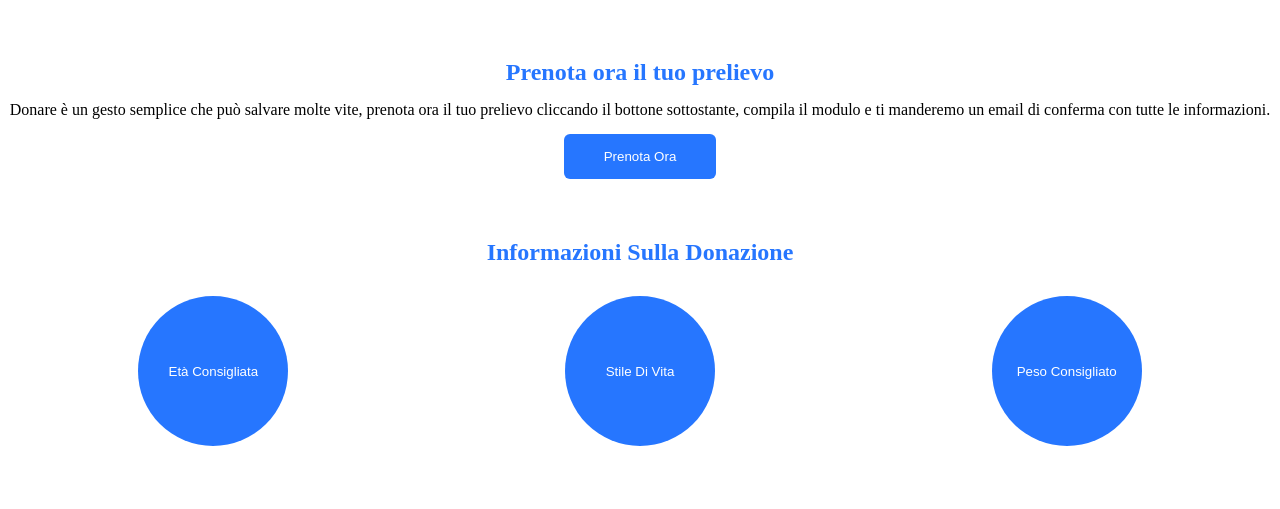
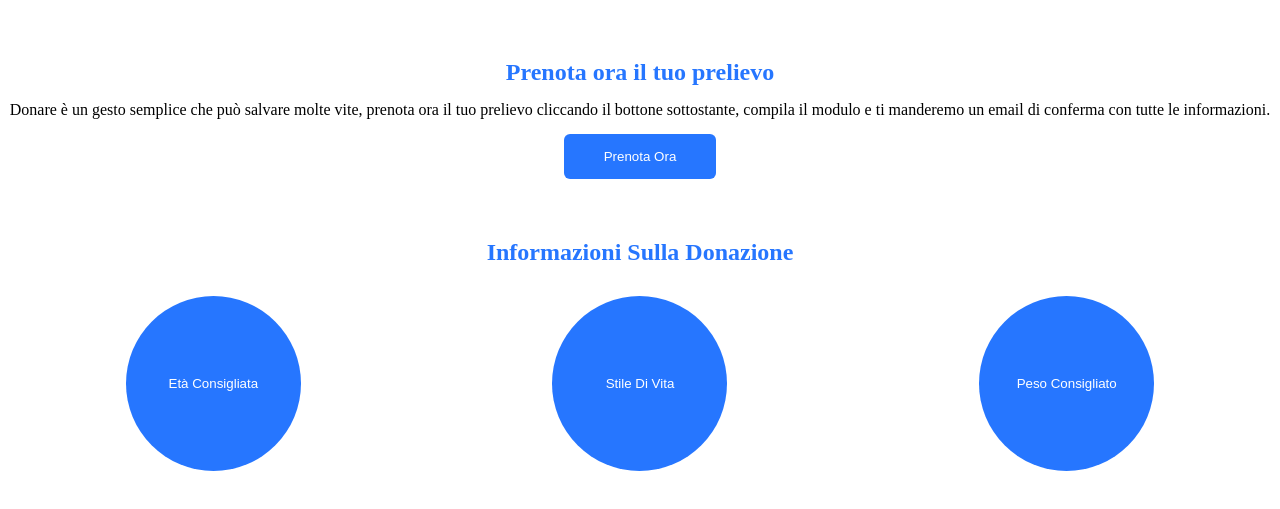
Before and after one commit to cotrib06/aviscivitavecchia, a plain HTML site: page index.html in a window 1280 px wide. Shown: the part 41-550 px from the top of the page. Drawn offline with Linux system fonts and the light colour scheme.

Commit message:
aggiunto transizione bottoni

```diff
--- a/index.html
+++ b/index.html
@@ -29,9 +29,18 @@
             <div id="info">
                 <h2>Informazioni Sulla Donazione</h2>
                 <div class="grid-container">
-                    <button class="info-btn">Età Consigliata</button>
-                    <button class="info-btn">Stile Di Vita</button>
-                    <button class="info-btn">Peso Consigliato</button>
+                    <div class="grid-item">
+                        <button class="info-btn">Età Consigliata</button>
+                        <p>Si consiglia un età compresa tra i 18 e i 60.</p>
+                    </div>
+                    <div class="grid-item">
+                        <button class="info-btn">Stile Di Vita</button>
+                        <p>Si deve avere uno stile di vita sano, e l'idoneità deve essere confermata dal medico curante.</p>
+                    </div>
+                    <div class="grid-item">
+                        <button class="info-btn">Peso Consigliato</button>
+                        <p>Si consiglia di non avere un peso inferiore ai 50kg.</p>
+                    </div>
                 </div>
             </div>
         </section>
--- a/style.css
+++ b/style.css
@@ -68,12 +68,30 @@ header {
     margin-top: 30px;
 }
 
+.grid-item {
+    width: 175px;
+    height: 175px;
+    position: relative;
+}
+
+.grid-item p {
+    position: absolute;
+    top: 50%;
+    transform: translateY(-50%);
+    z-index: -1;
+}
+
 .info-btn {
     background-color: #2676FF;
     color: #fff;
-    width: 150px;
-    height: 150px;
+    width: 100%;
+    height: 100%;
     border-radius: 50%;
     border: none;
     cursor: pointer;
+    transition: all 1s;
 }
+
+.info-btn:hover {
+    transform: translateX(-180px);
+}
```
